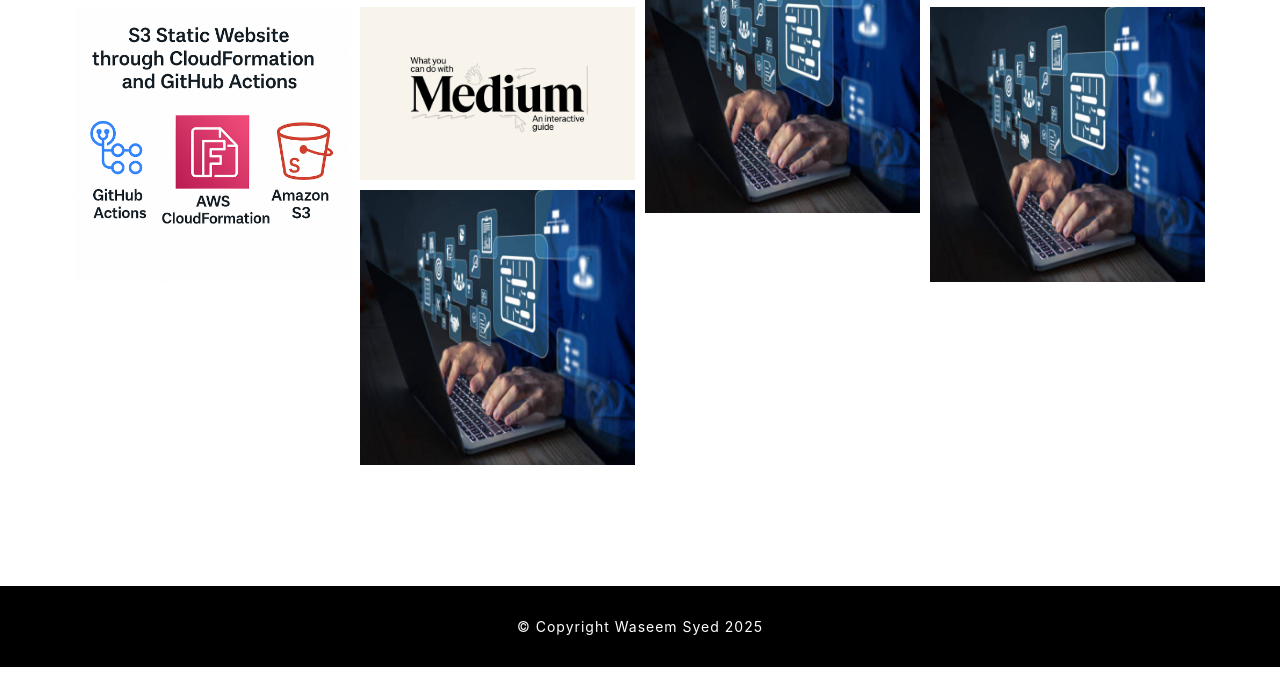
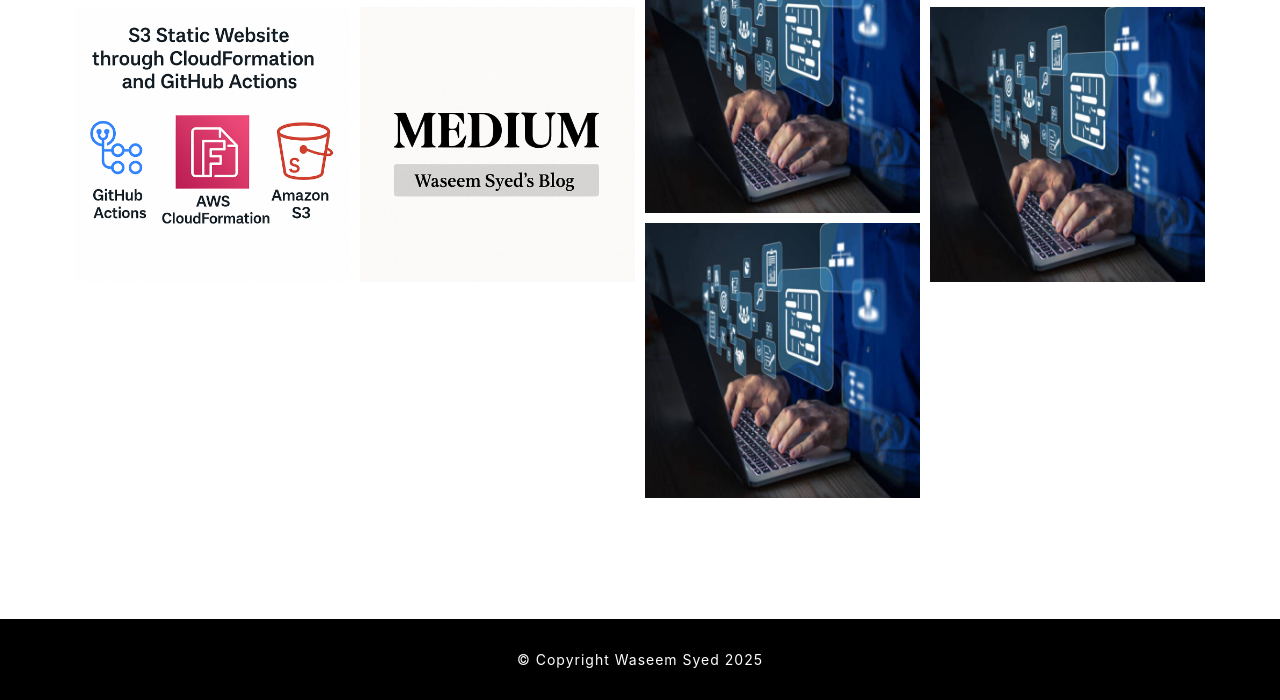
Before and after one commit to waseem465syed/portfolio-with-amplify, a website: page Portfolio-Website/index.html in a window 1280 px wide. Shown: the part 2787-3487 px from the top of the page. Before the commit the page ends 3454 px from the top, so only its background shows below. Drawn offline with nearby package versions, Linux system fonts and the light colour scheme.

Commit message:
Medium link added

```diff
--- a/Portfolio-Website/index.html
+++ b/Portfolio-Website/index.html
@@ -441,11 +441,11 @@
 
 							<div class="item">
 
-								<img src="img/portfolio/thumbnails/medium.jpg">
+								<img src="img/portfolio/thumbnails/medium.png">
 
 
 								<div class="icons">
-									<a href="img/portfolio/thumbnails/medium.jpg" title="View image" class="openButton" data-fancybox data-caption="Medium Blog">
+									<a href="img/portfolio/thumbnails/medium.png" title="View image" class="openButton" data-fancybox data-caption="Medium Blog">
 										<i class="fa fa-search"></i>
 									</a>
 
```
Also changed, not shown: Portfolio-Website/img/portfolio/thumbnails/medium.jpg (deleted), Portfolio-Website/img/portfolio/thumbnails/medium.png (added).
